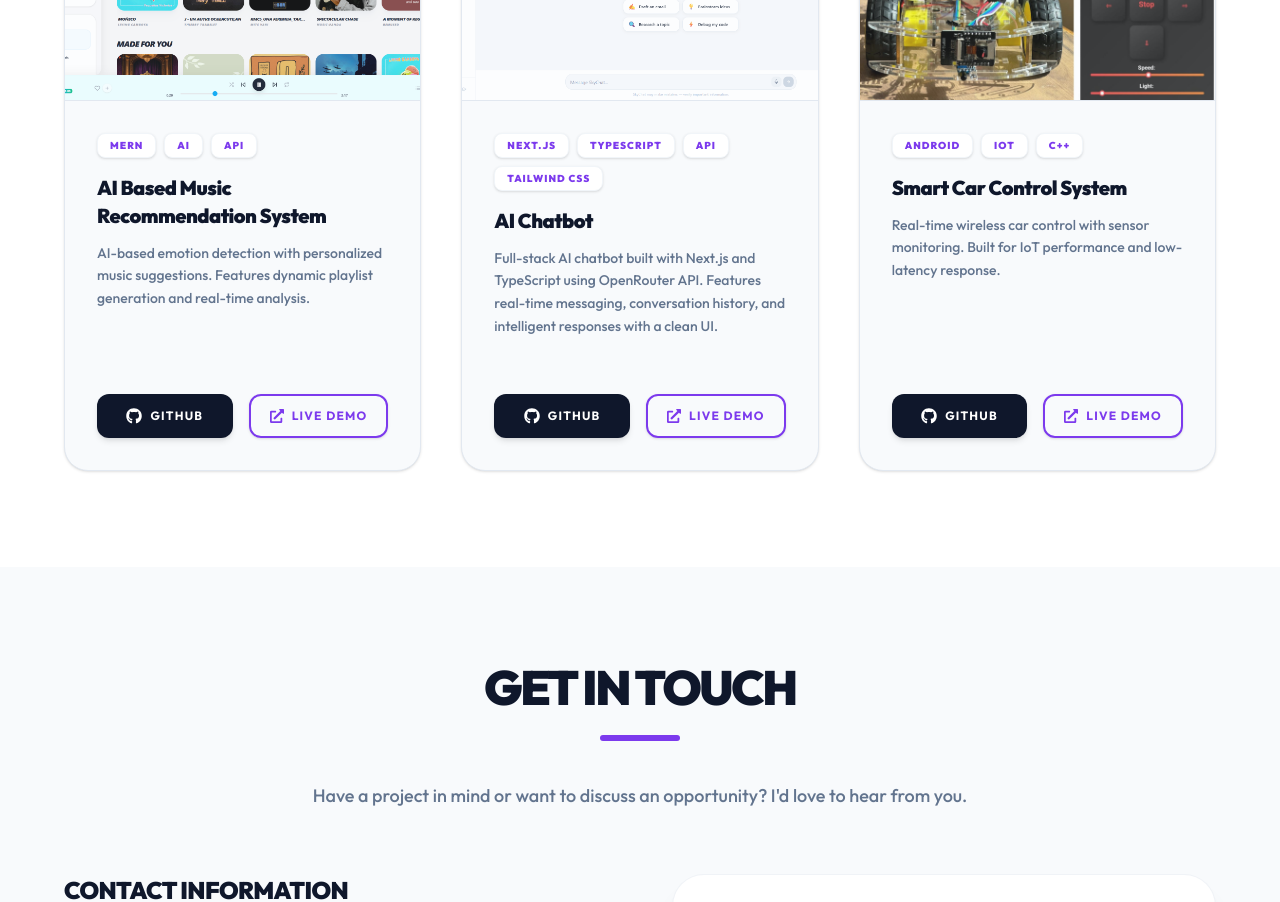
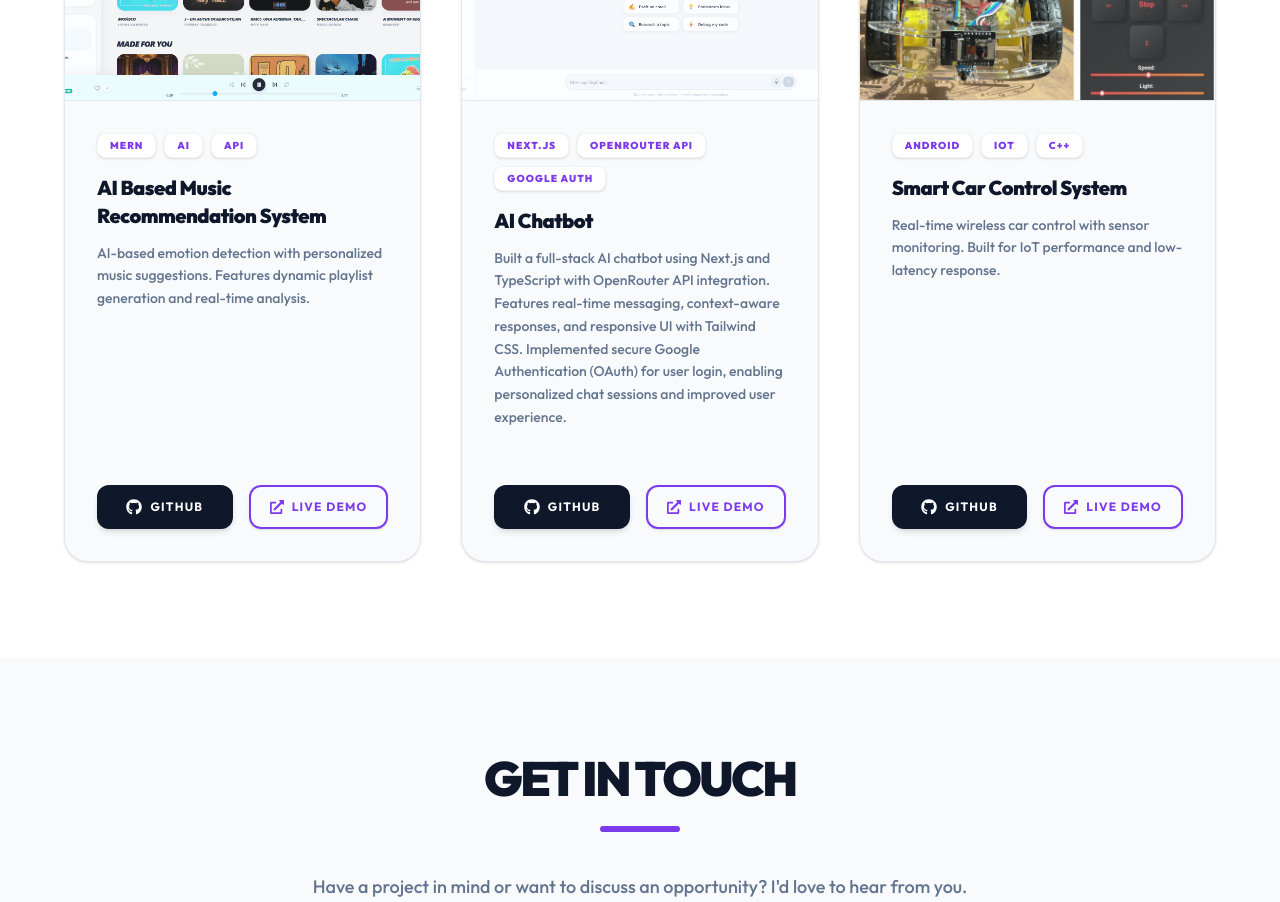
Before and after one commit to jeevanthomas7/PortFolio-website, a React (Vite) app: page / in a window 1280 px wide. Shown: the part 2920-3822 px from the top of the page. Built offline with nearby package versions, Linux system fonts and the light colour scheme.

Commit message:
fix image path

```diff
--- a/src/components/sections/Projects.jsx
+++ b/src/components/sections/Projects.jsx
@@ -2,7 +2,7 @@ import { motion } from "framer-motion";
 import { FaGithub, FaExternalLinkAlt } from "react-icons/fa";
 
 import AiMusic from "../../img/AiMusic.png";
-import Chatbot from "../../img/chatbot.png"
+import Chatbot from "../../img/Chatbot.png"
 import SmartCar from "../../img/smartCAR.jpeg";
 
 const projects = [
@@ -18,8 +18,8 @@ const projects = [
 {
   title: "AI Chatbot",
   description:
-    "Full-stack AI chatbot built with Next.js and TypeScript using OpenRouter API. Features real-time messaging, conversation history, and intelligent responses with a clean UI.",
-  tags: ["Next.js", "TypeScript", "API", "Tailwind CSS"],
+    "Built a full-stack AI chatbot using Next.js and TypeScript with OpenRouter API integration. Features real-time messaging, context-aware responses, and responsive UI with Tailwind CSS. Implemented secure Google Authentication (OAuth) for user login, enabling personalized chat sessions and improved user experience.",
+  tags: ["Next.js","OpenRouter API","Google Auth"],
   github: "#",
   demo: "https://sky-chat-ai.vercel.app/",
   image: Chatbot,
```
